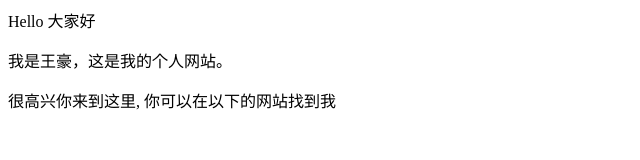
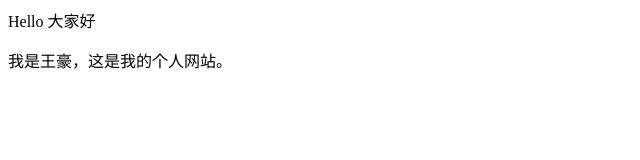
Before and after one commit to wanghao9610/wanghao9610.github.io, a plain HTML site: page index.html in a window 1280 px wide. Shown: the whole page, without its empty margins (0-640 px from the left). Drawn offline with Linux system fonts and the light colour scheme.

Commit message:
Update index.html

```diff
--- a/index.html
+++ b/index.html
@@ -1,3 +1,2 @@
 <p>Hello 大家好</p>
 <p>我是王豪，这是我的个人网站。 </p>
-<p>很高兴你来到这里, 你可以在以下的网站找到我</p>
```
